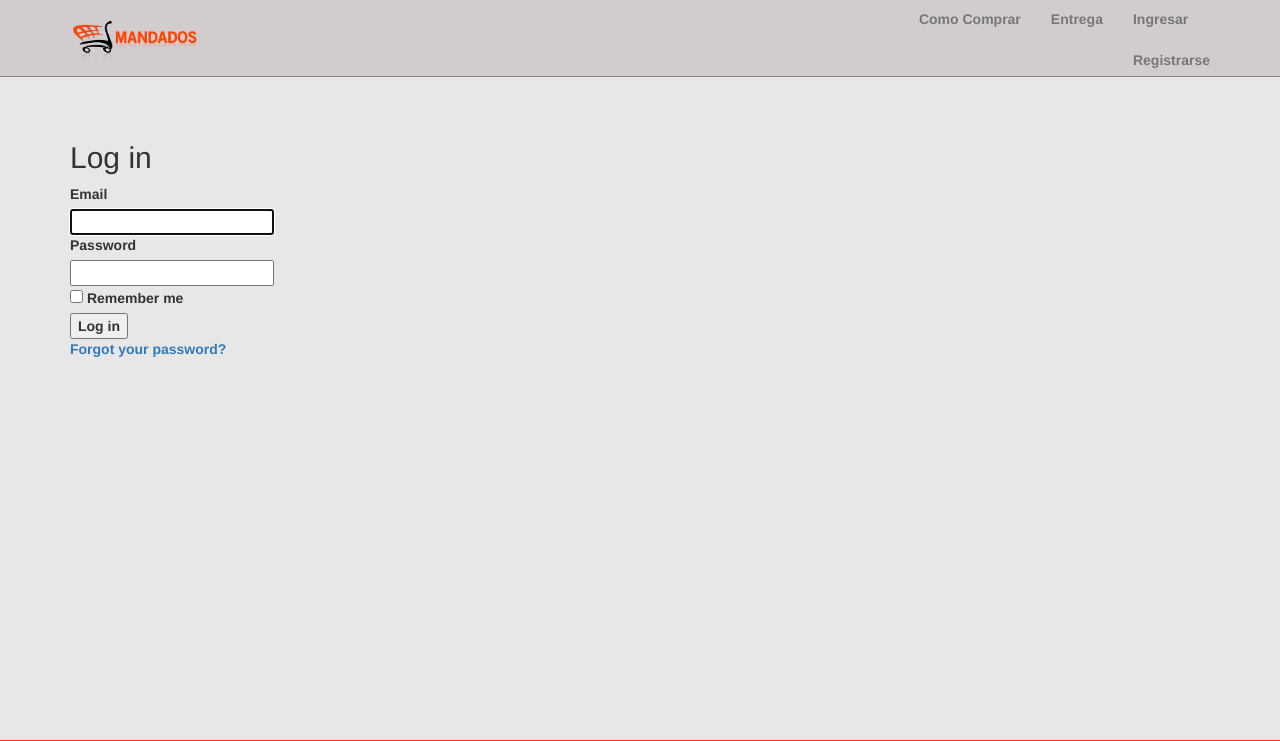
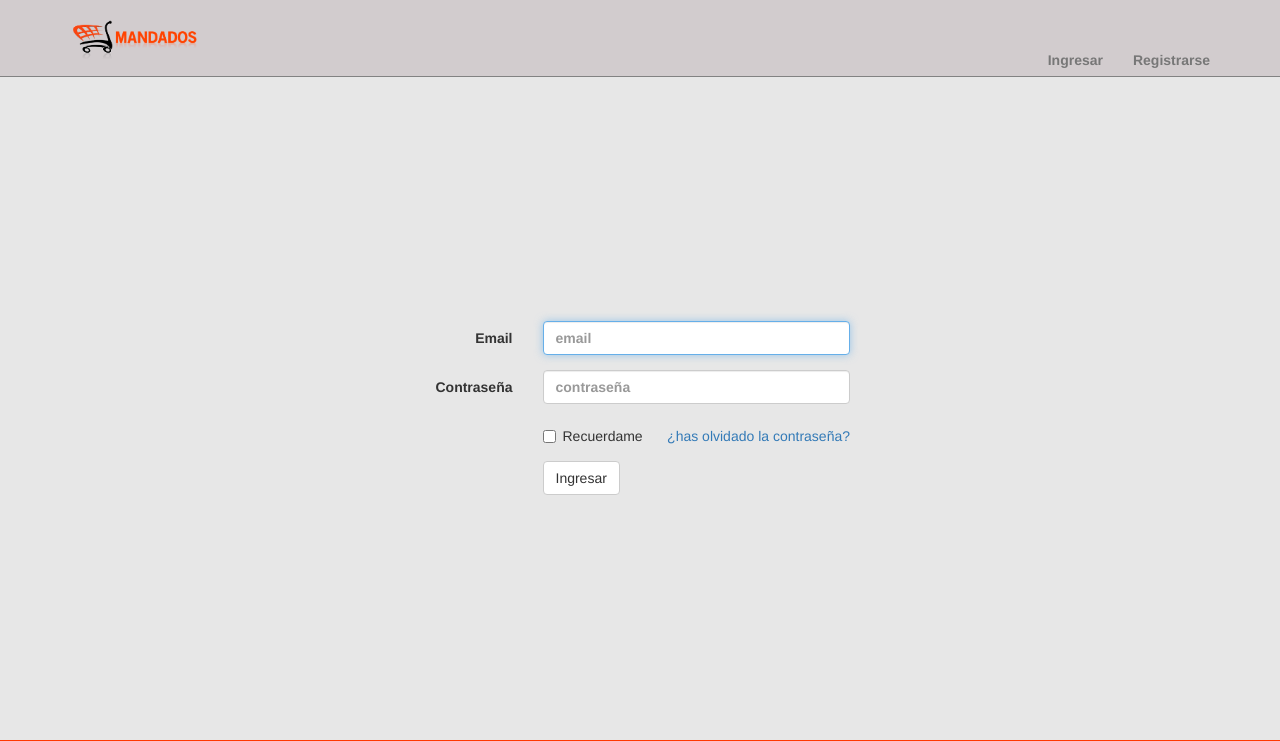
Before and after one commit to jorgeavenda/mandados-delivery, a Rails app: a page that uses app/views/layouts/_header.html.slim in a window 1280 px wide. Shown: the top 741 px of the page. Run offline with Rails 7, Linux system fonts and the light colour scheme; style sheets or scripts are compiled from the project's sources; some libraries are stand-ins or nearby versions.

Commit message:
Login
- [Pantalla] - Agregar formulario de login al inicio.
- [Implementar] - Loguear usuario tipo cliente.

```diff
--- a/app/assets/stylesheets/application.scss
+++ b/app/assets/stylesheets/application.scss
@@ -31,8 +31,19 @@ body.with-footer {
 
 body > .container-with-nav {
   padding: 79px 15px 0;
-  margin-bottom: 76px;
+  margin-bottom: 60px;
 }
+
+.container input.form-control,
+.container-fluid input.form-control {
+  width: 100%;
+}
+
+/* Margin y Padiing */
+  .margin-bottom-zero {
+    margin-bottom: 0 !important;
+  }
+/* Margin y Padiing */
 
 /* Header Styles */
   .navbar-fixed-top {
@@ -71,6 +82,13 @@ body > .container-with-nav {
 
   .navbar-default .nav-content #navbar .navbar-nav > li > a {
     padding-bottom: 6px;
+  }
+
+  #navbar .navbar-nav > li > p {
+    padding-bottom: 6px;
+    padding-top: 15px;
+    margin-bottom: 0;
+    color: #777;
   }
 
   .navbar-default .nav-content #navbar ul > li.box-icon-navbar img {
--- a/app/assets/stylesheets/main.scss
+++ b/app/assets/stylesheets/main.scss
@@ -1,3 +1,32 @@
 // Place all the styles related to the main controller here.
 // They will automatically be included in application.css.
 // You can use Sass (SCSS) here: http://sass-lang.com/
+
+.vertical-center-login {
+  padding-top: calc(50vh - 173px);
+}
+
+.box-login {
+  max-width: 450px;
+  margin: 0 auto;
+  padding: 15px 0;
+}
+
+.box-login a {
+  font-size: 14px;
+  font-weight: normal;
+  position: absolute;
+  top: 7px;
+  right: 0;
+  margin-right: 15px;
+  cursor: pointer;
+}
+
+.box-login input:-webkit-autofill,
+.box-login input:-webkit-autofill:hover,
+.box-login input:-webkit-autofill:focus,
+.box-login input:-webkit-autofill:active {
+  transition: background-color 5000s ease-in-out 0s;
+  -webkit-box-shadow: 0 0 0px 1000px none inset;
+  -webkit-text-fill-color: #7f7f7f;
+}
--- a/app/controllers/main_controller.rb
+++ b/app/controllers/main_controller.rb
@@ -1,4 +1,8 @@
 class MainController < ApplicationController
+  before_filter :authenticate_user!
+
   def index
+    @user = current_user
   end
+
 end
--- a/app/models/buyer_info.rb
+++ b/app/models/buyer_info.rb
@@ -2,4 +2,8 @@ class BuyerInfo < ActiveRecord::Base
   belongs_to :buyer
   accepts_nested_attributes_for :buyer, allow_destroy: true
 
+  def fullname
+    "#{self.first_name} #{self.last_name}"
+  end
+
 end
--- a/app/views/devise/passwords/edit.html.erb
+++ b/app/views/devise/passwords/edit.html.erb
@@ -22,4 +22,4 @@
   </div>
 <% end %>
 
-<%= render "devise/shared/links" %>
+<!--%= render "devise/shared/links" %-->
--- a/app/views/devise/passwords/new.html.erb
+++ b/app/views/devise/passwords/new.html.erb
@@ -13,4 +13,4 @@
   </div>
 <% end %>
 
-<%= render "devise/shared/links" %>
+<!--%= render "devise/shared/links" %-->
--- a/app/views/devise/sessions/new.html.erb
+++ /dev/null
@@ -1,26 +0,0 @@
-<h2>Log in</h2>
-
-<%= form_for(resource, as: resource_name, url: session_path(resource_name)) do |f| %>
-  <div class="field">
-    <%= f.label :email %><br />
-    <%= f.email_field :email, autofocus: true %>
-  </div>
-
-  <div class="field">
-    <%= f.label :password %><br />
-    <%= f.password_field :password, autocomplete: "off" %>
-  </div>
-
-  <% if devise_mapping.rememberable? -%>
-    <div class="field">
-      <%= f.check_box :remember_me %>
-      <%= f.label :remember_me %>
-    </div>
-  <% end -%>
-
-  <div class="actions">
-    <%= f.submit "Log in" %>
-  </div>
-<% end %>
-
-<%= render "devise/shared/links" %>
--- /dev/null
+++ b/app/views/devise/sessions/new.html.slim
@@ -0,0 +1,27 @@
+.vertical-center-login
+  .box-login
+    .container-fluid
+      = form_for(resource, as: resource_name, url: session_path(resource_name), html: { class: "form-horizontal" }) do |f|
+        .form-group
+          = f.label :email, nil, class: "col-sm-3 control-label"
+          .col-sm-9
+            = f.email_field :email, autofocus: true, class: "form-control", :placeholder => "email"
+
+        .form-group
+          = f.label :password, "Contraseña", class: "col-sm-3 control-label"
+          .col-sm-9
+            = f.password_field :password, autocomplete: "off", class: "form-control", :placeholder => "contraseña"
+
+        .form-group
+          .col-sm-offset-3.col-sm-9
+            .checkbox
+              label
+                = f.check_box :remember_me
+                | Recuerdame
+
+            - if devise_mapping.recoverable? && controller_name != 'passwords' && controller_name != 'registrations'
+              = link_to "¿has olvidado la contraseña?", new_password_path(resource_name)
+
+        .form-group.margin-bottom-zero
+          .col-sm-offset-3.col-sm-9
+            button.btn.btn-default type="submit" Ingresar
--- a/app/views/layouts/_header.html.slim
+++ b/app/views/layouts/_header.html.slim
@@ -6,10 +6,15 @@ nav.navbar.navbar-default.navbar-fixed-top.grad-navbar style="position: absolute
 
     #navbar.collapse.navbar-collapse
       ul.nav.navbar-nav.navbar-right
-        li.divider-vertical
-          a.color-text-dark href="#" Como Comprar
-        li
-          a.color-text-dark href="#" Entrega
-        li
-          a.color-text-dark href="#" Ingresar
-          a.color-text-dark href="#" Registrarse
+        - if current_user
+          li
+            p
+              | Bienvenid@
+              = @user.fullname
+          li
+            = link_to("Salir", destroy_user_session_path, method: :delete, class: "color-text-dark")
+        - else
+          li
+            a.color-text-dark href="#" Ingresar
+          li
+            a.color-text-dark href="#" Registrarse
--- a/app/views/layouts/application.html.slim
+++ b/app/views/layouts/application.html.slim
@@ -10,9 +10,5 @@ html
   body.with-footer
     = render 'layouts/header'
     .container.container-with-nav
-      p.notice
-        = notice
-      p.alert
-        = alert
       = yield
     = render 'layouts/footer'
--- a/app/views/main/index.html.slim
+++ b/app/views/main/index.html.slim
@@ -1,2 +1,6 @@
 h1 Main#index
 p Aqui iniciamos la APP
+
+p
+  | Bienvenido
+  = @user.fullname
--- a/config/initializers/devise.rb
+++ b/config/initializers/devise.rb
@@ -12,7 +12,7 @@ Devise.setup do |config|
   # Configure the e-mail address which will be shown in Devise::Mailer,
   # note that it will be overwritten if you use your own mailer class
   # with default "from" parameter.
-  config.mailer_sender = 'please-change-me-at-config-initializers-devise@example.com'
+  config.mailer_sender = 'soporte@mandados.com'
 
   # Configure the class responsible to send e-mails.
   # config.mailer = 'Devise::Mailer'
```
Also changed, not shown: app/models/buyer.rb (+8 -0 lines), config/environments/development.rb (+13 -0 lines), db/schema.rb.
